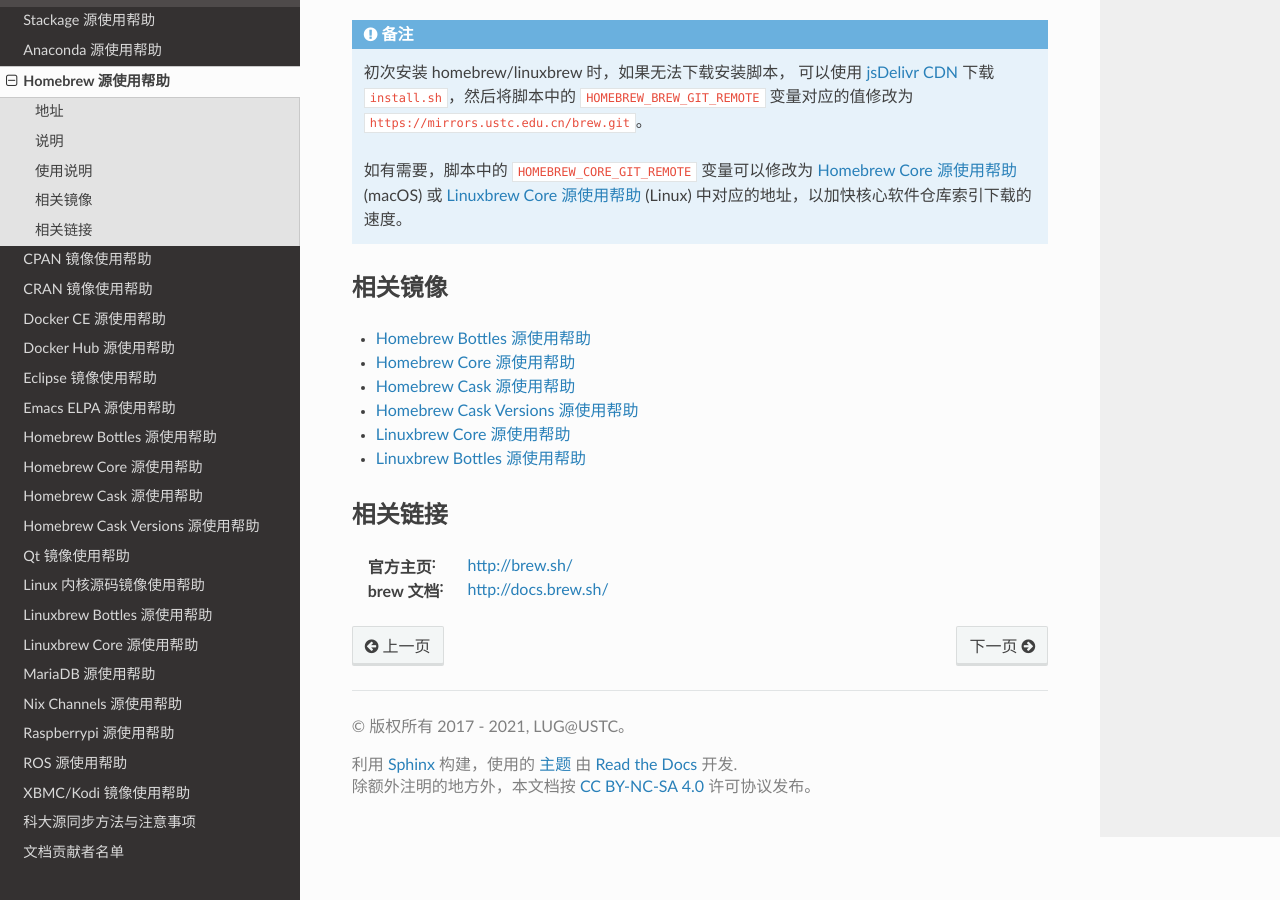
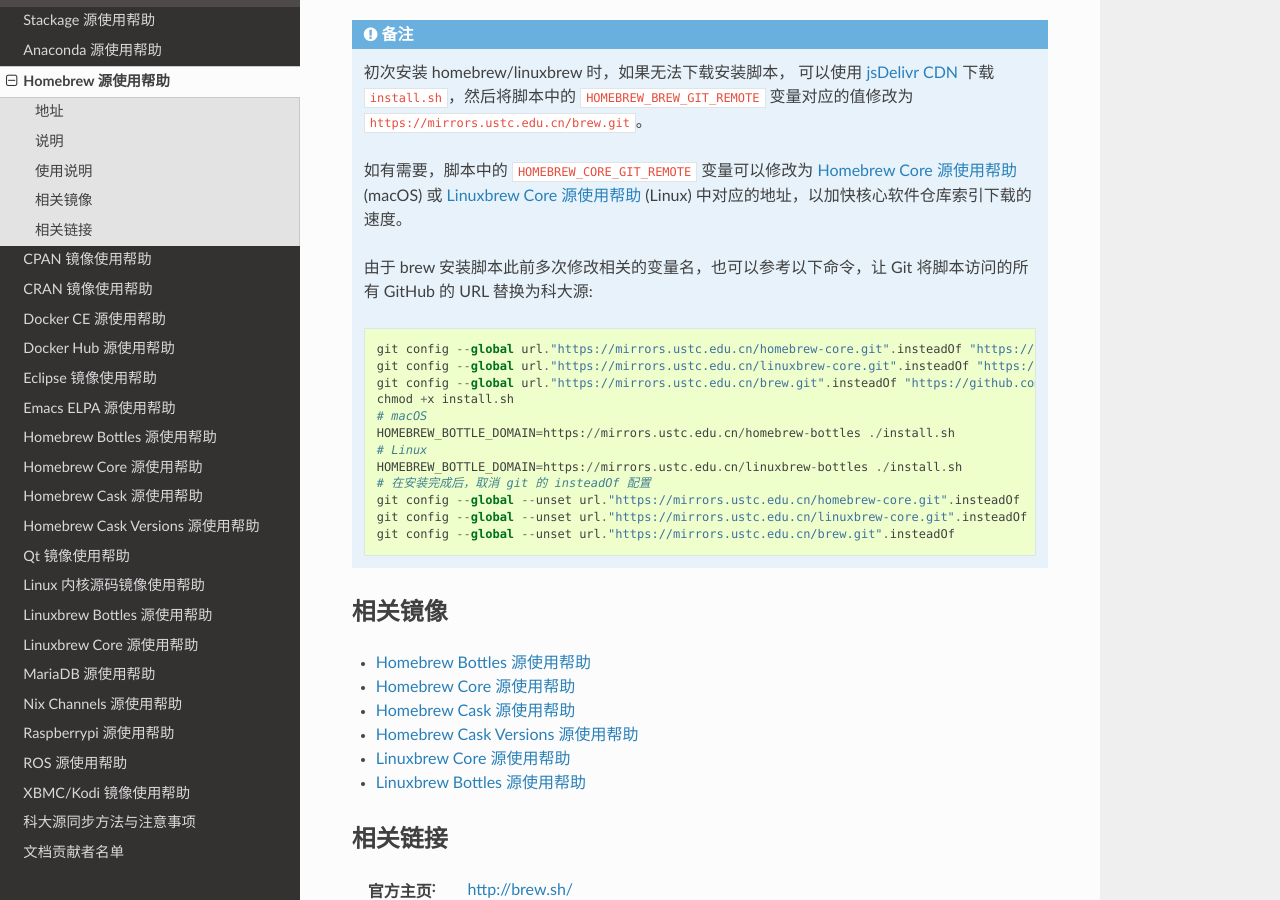
Before and after one commit to ustclug/mirrorhelp, a Sphinx documentation site: the page built from source/brew.git.rst, in a window 1280 px wide and 900 px high, scrolled down 684 px. Built offline with Sphinx 7.4.7 and the Read the Docs theme 2.0.0, drawn with Linux system fonts in a browser that asks for light colours; pages that are not in the unit, such as notebooks, are missing from menus.

Commit message:
brew.git: use git insteadOf to replace urls in install.sh (#171)
* brew.git: use sed to replace urls in install.sh

* brew.git: set homebrew bottles when installing

* Use git-config url.insteadOf

* brew.git: unset insteadOf after installation

Co-authored-by: iBug <git@ibugone.com>

```diff
--- a/source/brew.git.rst
+++ b/source/brew.git.rst
@@ -38,6 +38,22 @@
     如有需要，脚本中的 ``HOMEBREW_CORE_GIT_REMOTE`` 变量可以修改为 :doc:`homebrew-core.git`
     (macOS) 或 :doc:`linuxbrew-core.git` (Linux) 中对应的地址，以加快核心软件仓库索引下载的速度。
 
+    由于 brew 安装脚本此前多次修改相关的变量名，也可以参考以下命令，让 Git 将脚本访问的所有 GitHub 的 URL 替换为科大源:
+
+    ::
+
+        git config --global url."https://mirrors.ustc.edu.cn/homebrew-core.git".insteadOf "https://github.com/Homebrew/homebrew-core"
+        git config --global url."https://mirrors.ustc.edu.cn/linuxbrew-core.git".insteadOf "https://github.com/Homebrew/linuxbrew-core"
+        git config --global url."https://mirrors.ustc.edu.cn/brew.git".insteadOf "https://github.com/Homebrew/brew"
+        chmod +x install.sh
+        # macOS
+        HOMEBREW_BOTTLE_DOMAIN=https://mirrors.ustc.edu.cn/homebrew-bottles ./install.sh
+        # Linux
+        HOMEBREW_BOTTLE_DOMAIN=https://mirrors.ustc.edu.cn/linuxbrew-bottles ./install.sh
+        # 在安装完成后，取消 git 的 insteadOf 配置
+        git config --global --unset url."https://mirrors.ustc.edu.cn/homebrew-core.git".insteadOf
+        git config --global --unset url."https://mirrors.ustc.edu.cn/linuxbrew-core.git".insteadOf
+        git config --global --unset url."https://mirrors.ustc.edu.cn/brew.git".insteadOf
 
 相关镜像
 ========
```
